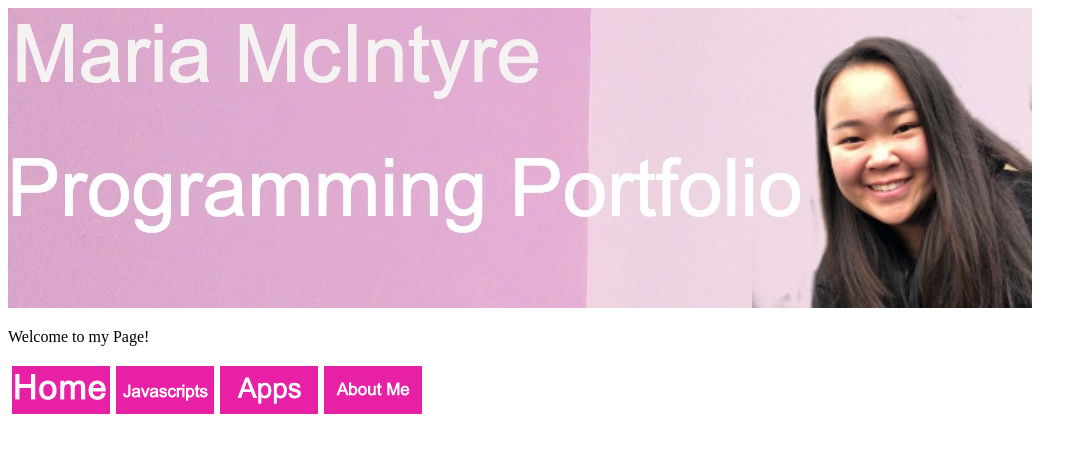
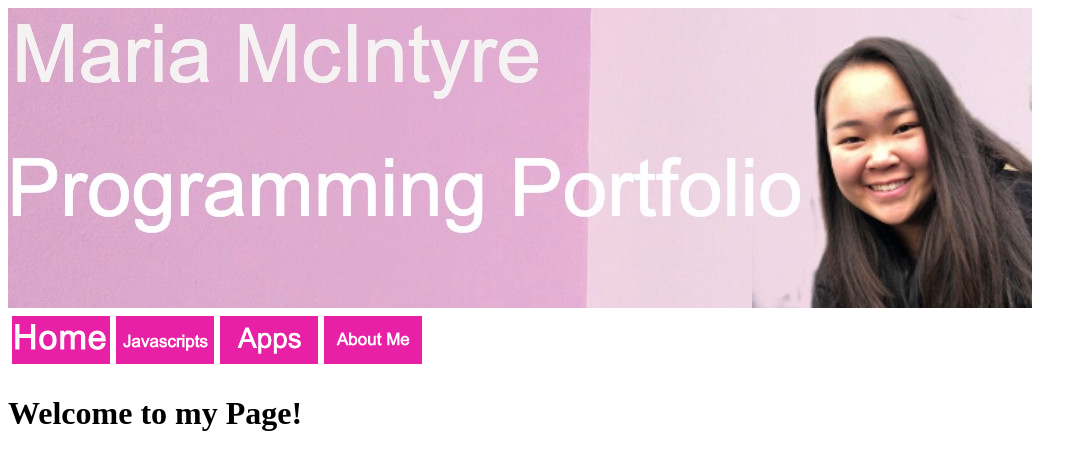
Before and after one commit to mariamcintyre123/mariamcintyre.github.io, a plain HTML site: page index.html in a window 1280 px wide. Shown: the whole page, without its empty margins (0-1087 px from the left). Drawn offline with Linux system fonts and the light colour scheme.

Commit message:
Update index.html

```diff
--- a/index.html
+++ b/index.html
@@ -8,14 +8,15 @@
     <body>
   <table>
     <thead>
-      <th>
-       <img src="Home.png">
-       <img src="Javascripts.png">
-       <img src="Apps.png">
-       <img src="AboutMe.png">
-        <th>
+      <tr>
+       <th><img src="Home.png"> </th>
+        <th><img src="Javascripts.png"></th>
+        <th><img src="Apps.png"></th>
+        <th><img src="AboutMe.png"></th>
+        <tr>
       </thead>
-    <p>Welcome to my Page!</p>
-    <body>
+      </table>
+    <h1>Welcome to my Page!</h1>
+    </body>
 
 </html/
```
